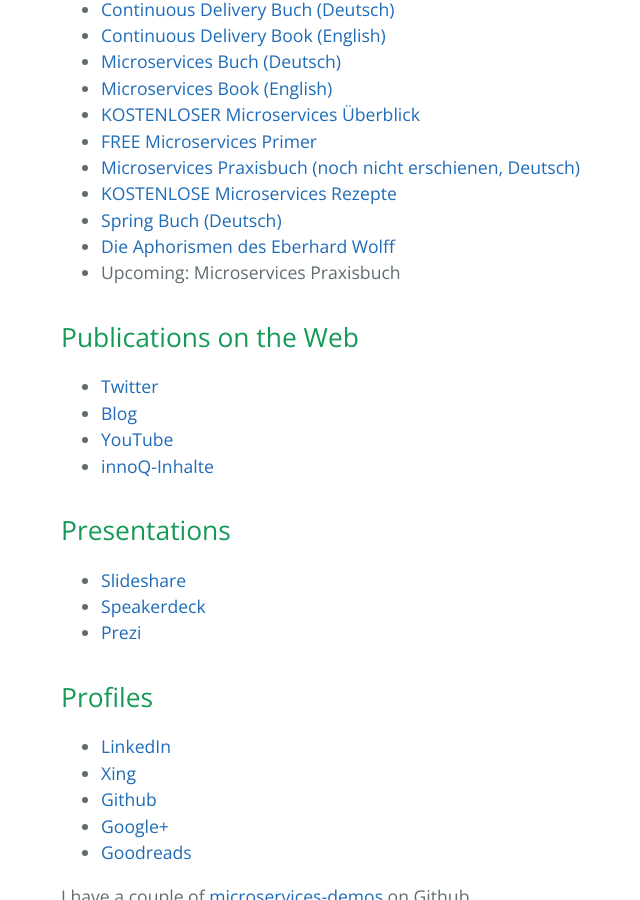
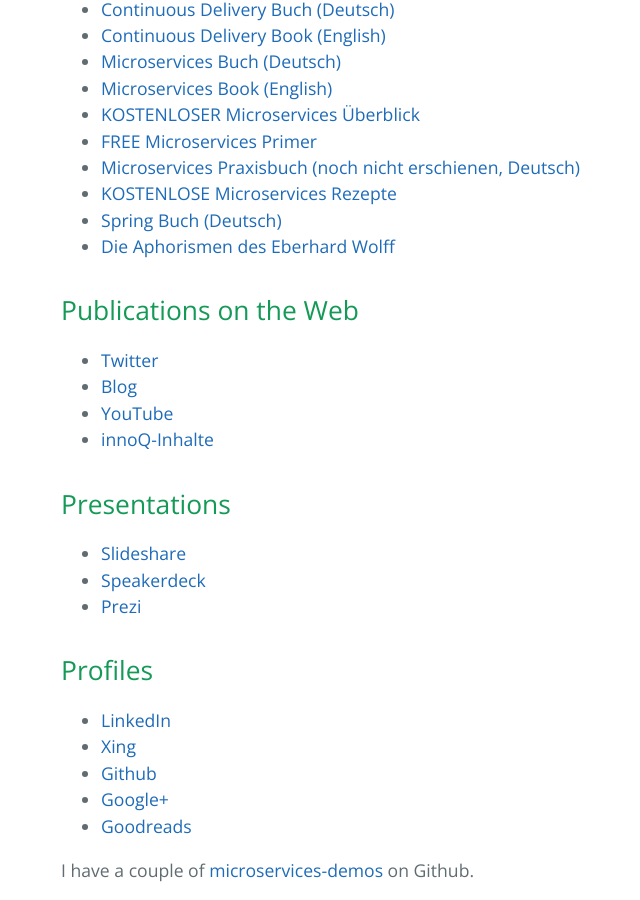
Before and after one commit to ewolff/ewolff.com, a Jekyll site: the page built from index.md, in a window 1280 px wide and 900 px high, scrolled down 653 px. Shown: the whole window, without its empty margins (163-803 px from the left). Built offline with Jekyll 4.4.1, drawn with Linux system fonts in a browser that asks for light colours; our own code applies the rules of GitHub Pages for plain Markdown files.

Commit message:
Alten Hinweis auf Praxisbuch entfernt

```diff
--- a/index.md
+++ b/index.md
@@ -22,7 +22,6 @@
 * [KOSTENLOSE Microservices Rezepte](http://microservices-praxisbuch.de/rezepte.html)
 * [Spring Buch (Deutsch)](http://spring-buch.de)
 * [Die Aphorismen des Eberhard Wolff](https://entwickler.de/press/buecher/die-aphorismen-des-eberhard-wolff-579813305.html)
-* Upcoming: Microservices Praxisbuch
 
 ## Publications on the Web
 
```
